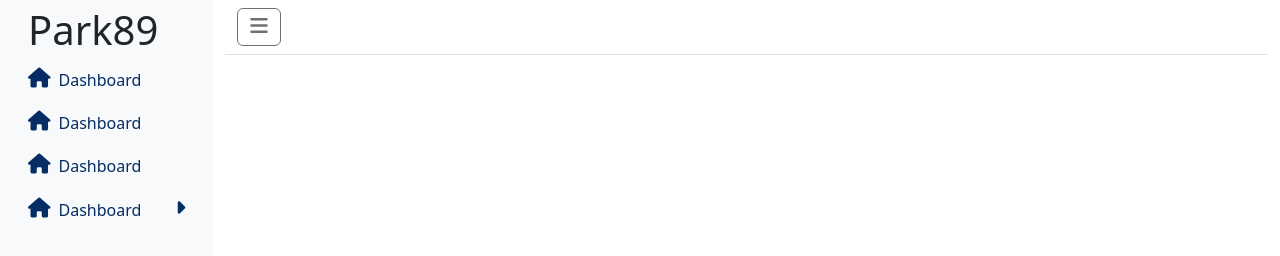
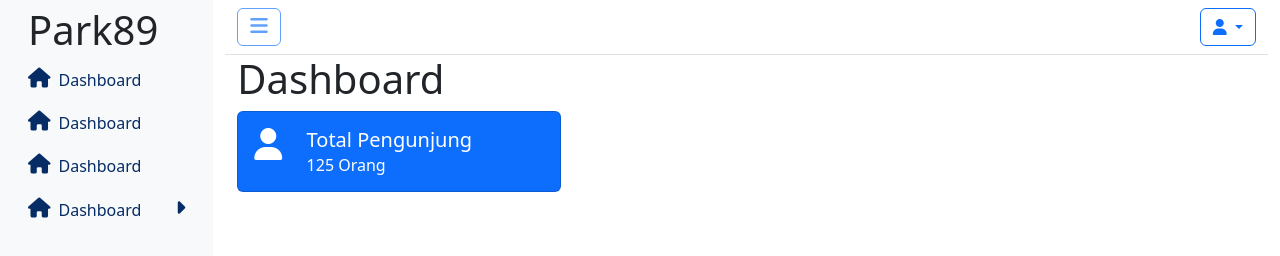
Before and after one commit to renggana12/kemang89, a website: page index.html in a window 1280 px wide. Drawn offline with nearby package versions, Linux system fonts and the light colour scheme.

Commit message:
Add dropdown navbar

```diff
--- a/index.html
+++ b/index.html
@@ -62,17 +62,49 @@
                 </div>
             </aside>
             <div class="col">
-                <nav class="navbar navbar-expand-lg border-bottom">
+                <nav class="navbar  border-bottom">
                     <div class="container-fluid">
-                        <div class="row">
-                            <div class="col">
-                                <button class="btn btn-outline-dark" id="side-nav-toggler" type="button" >
-                                    <i class="fa-solid fa-bars fs-5"></i>
-                                </button>
+                        <button class="btn btn-outline-primary" id="side-nav-toggler" type="button" >
+                            <i class="fa-solid fa-bars fs-5"></i>
+                        </button>
+                        <div class="dropdown ms-auto">
+                            <button class="btn btn-outline-primary dropdown-toggle" type="button" data-bs-toggle="dropdown" aria-expanded="false">
+                                <i class="fa-solid fa-user"></i>
+                            </button>
+                            <ul class="dropdown-menu dropdown-menu-end" >
+                                <li><a class="dropdown-item" href="#">Profile</a></li>
+                                <li><a class="dropdown-item text-danger" href="#">Logout <i class="fa-solid fa-right-from-bracket"></i></a></li>
+                            </ul>
+                        </div>
+                    </div>
+
+                </nav>
+                <div class="container-fluid">
+                    <h1 class="page-title">
+                        Dashboard
+                    </h1>
+                    <div class="row">
+                        <div class="col-4">
+                            <div class="card bg-primary text-white">
+                                <div class="card-body ">
+                                    <div class="row">
+                                        <div class="col-2">
+                                            <i class="fa-solid fa-user fs-2 text-white"></i>
+                                        </div>
+                                        <div class="col">
+                                            <h5 class="card-title">
+                                                Total Pengunjung
+                                            </h5>
+                                            <h6 class="card-subtitle">
+                                                125 Orang
+                                            </h6>
+                                        </div>
+                                    </div>
+                                </div>
                             </div>
                         </div>
                     </div>
-                </nav>
+                </div>
             </div>
         </div>
     </div>
```
